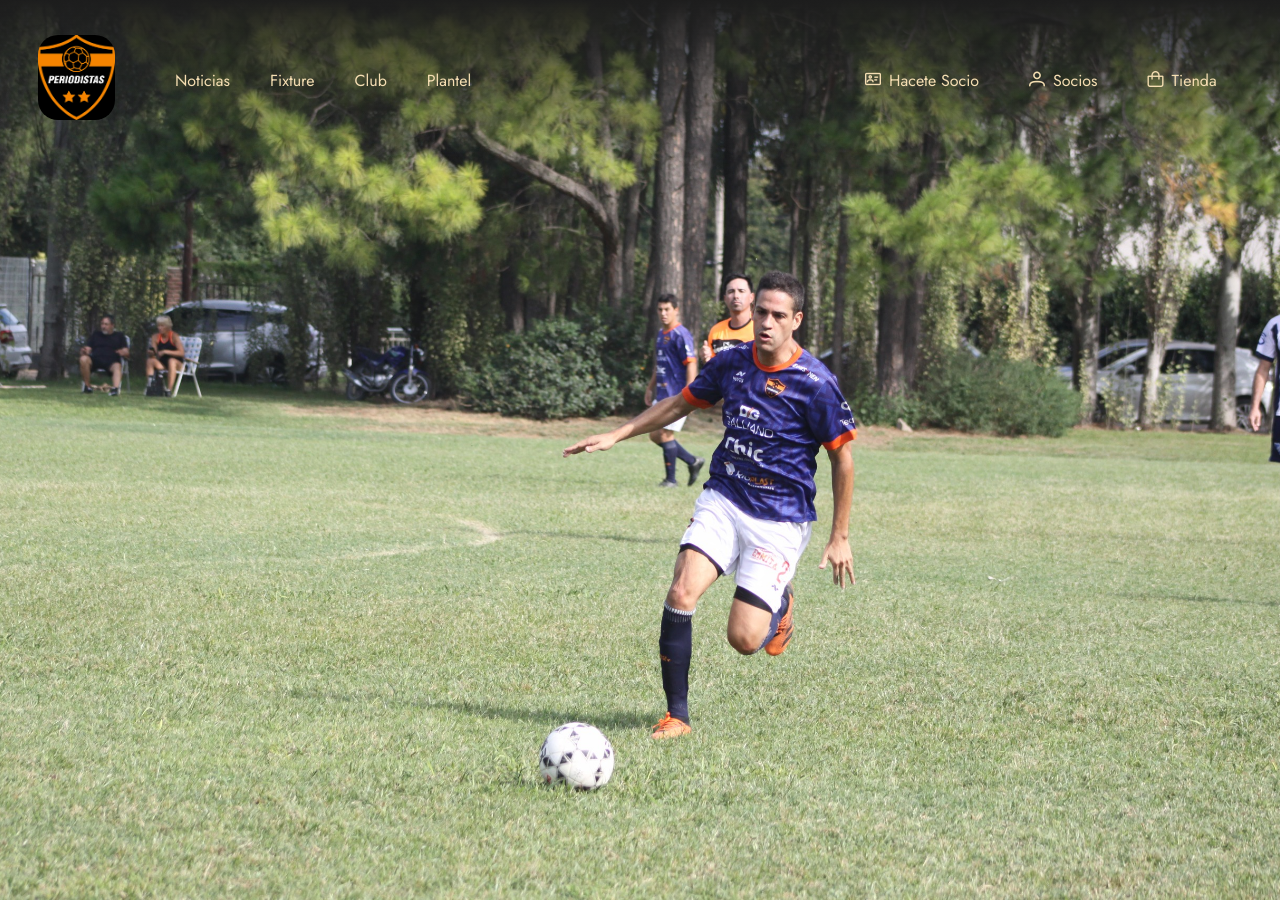
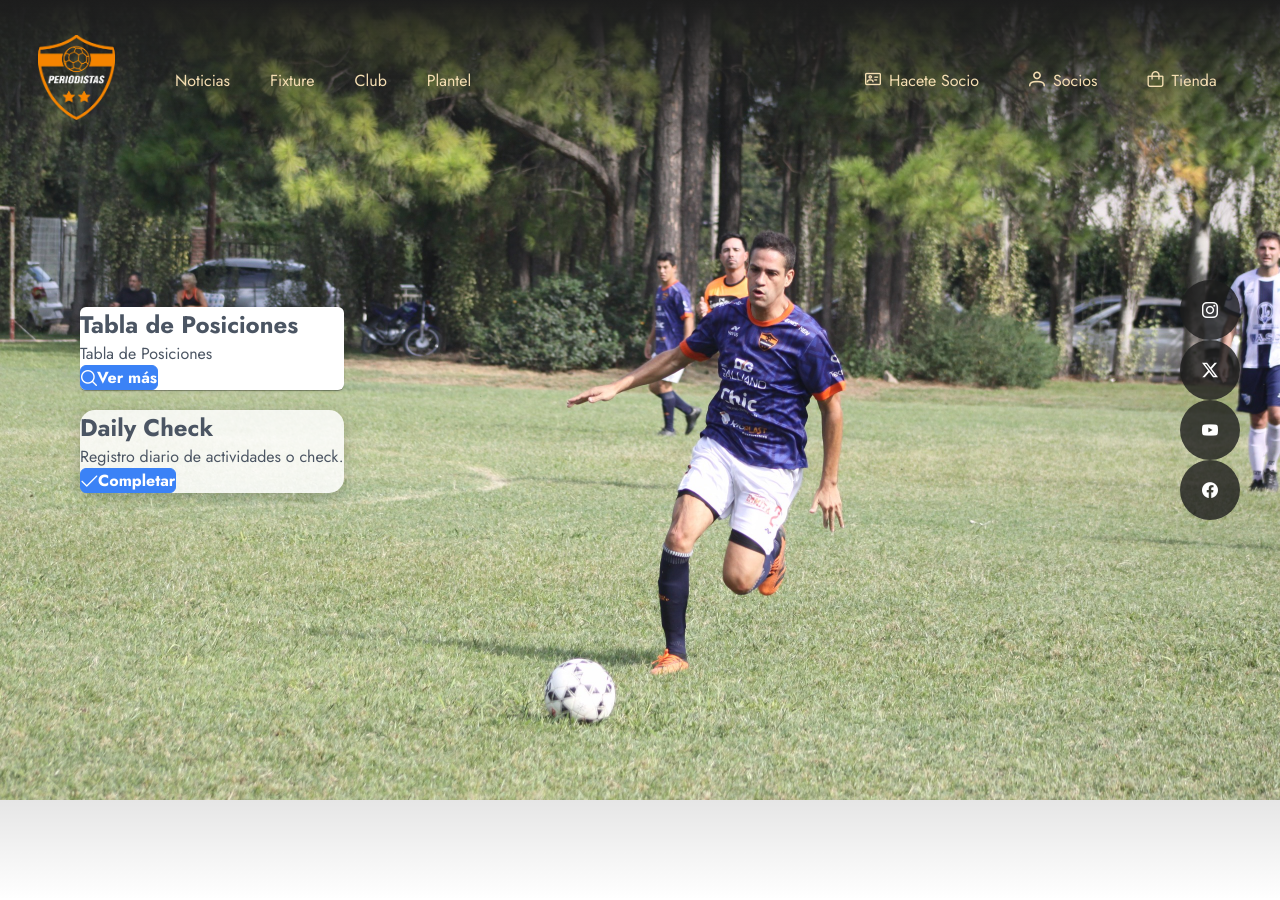
Before and after one commit to NahuelSilva96/EFi_Prog_II, a React (Vite) app in the folder EFI_Equipo5/WebPeriodistas/: page / in a window 1280 px wide. Built offline with nearby package versions, Linux system fonts and the light colour scheme.

Commit message:
adelanto

```diff
--- a/EFI_Equipo5/WebPeriodistas/src/components/Carrusel.jsx
+++ b/EFI_Equipo5/WebPeriodistas/src/components/Carrusel.jsx
@@ -13,7 +13,7 @@ function Carrusel() {
       alt={item.alt}
       style={{
         width: '100%',
-        height: '900px',
+        height: '100vh',
         objectFit: 'cover',
         display: 'block',
       }}
--- a/EFI_Equipo5/WebPeriodistas/src/components/Navbar.jsx
+++ b/EFI_Equipo5/WebPeriodistas/src/components/Navbar.jsx
@@ -10,7 +10,7 @@ function Navbar() {
           <section className='nav-left'>
             <article className='logo'>
               <img
-              src='/src/assets/IMG/logo.png'
+              src='/src/assets/IMG/logot.png'
               alt='periodistas'
               className='logo-nav'
               onClick={ () => navigate("/")} />
--- a/EFI_Equipo5/WebPeriodistas/src/pages/Inicio.jsx
+++ b/EFI_Equipo5/WebPeriodistas/src/pages/Inicio.jsx
@@ -1,10 +1,47 @@
 import Carrusel from '../components/Carrusel';
+import { Card } from 'primereact/card';
+import { Button } from 'primereact/button';
 
 function Inicio() {
   return (
-  <div>
-    <Carrusel />
-  </div>
+  <article className='inicio-container'>
+    <section className='carrusel'>
+      <Carrusel />
+    </section>
+
+    <section className='overlay'>
+
+      <article className='izquierda'>
+        <Card title='Tabla de Posiciones' className='primecard'>
+          <p>Tabla de Posiciones</p>
+          <Button label="Ver más" icon="pi pi-search" />
+        </Card>
+
+        <Card title="Daily Check" className="primercard">
+          <p>Registro diario de actividades o check.</p>
+          <Button label="Completar" icon="pi pi-check" />
+        </Card>
+
+      </article>
+
+      <div className="derecha">
+        <div className="redes-container">
+      <div className="social-media">
+        <i className="pi pi-instagram"></i>
+      </div>
+      <div className="social-media">
+        <i className="pi pi-twitter"></i>
+      </div>
+      <div className="social-media">
+        <i className="pi pi-youtube"></i>
+      </div>
+      <div className="social-media">
+        <i className="pi pi-facebook"></i>
+      </div>
+    </div>
+      </div>
+    </section>
+  </article>
   );
 }
 export default Inicio;
--- a/EFI_Equipo5/WebPeriodistas/src/styles/main.css
+++ b/EFI_Equipo5/WebPeriodistas/src/styles/main.css
@@ -76,3 +76,55 @@ html, body, #root {
     background: linear-gradient(180deg, #1D1D1D 0%, rgba(29, 29,27, 0) 100%);
     overflow: hidden;
 }
+
+.overlay {
+  position: absolute;
+  top: 0;
+  left: 0;
+  width: 100%;
+  height: 100vh;
+  display: flex;
+  justify-content: space-between;
+  align-items: center;
+  padding: 40px;
+  z-index: 10;
+}
+
+
+.izquierda {
+  display: flex;
+  flex-direction: column;
+  gap: 20px;
+  margin-left: 40px;
+}
+
+.primercard {
+  background: rgba(255,255,255,0.85);
+  border-radius: 15px;
+  box-shadow: 0 4px 15px rgba(0,0,0,0.2);
+}
+
+.right-content {
+  display: flex;
+  flex-direction: column;
+  gap: 15px;
+  margin-right: 40px;
+}
+
+.social-media {
+  width: 60px;
+  height: 60px;
+  background: rgba(29,29,29,0.8);
+  color: white;
+  display: flex;
+  align-items: center;
+  justify-content: center;
+  border-radius: 50%;
+  font-weight: bold;
+  cursor: pointer;
+  transition: 0.3s;
+}
+
+.social-media:hover {
+  background: #ff004f;
+}
```
Also changed, not shown: EFI_Equipo5/WebPeriodistas/src/assets/IMG/logot.png (added).
